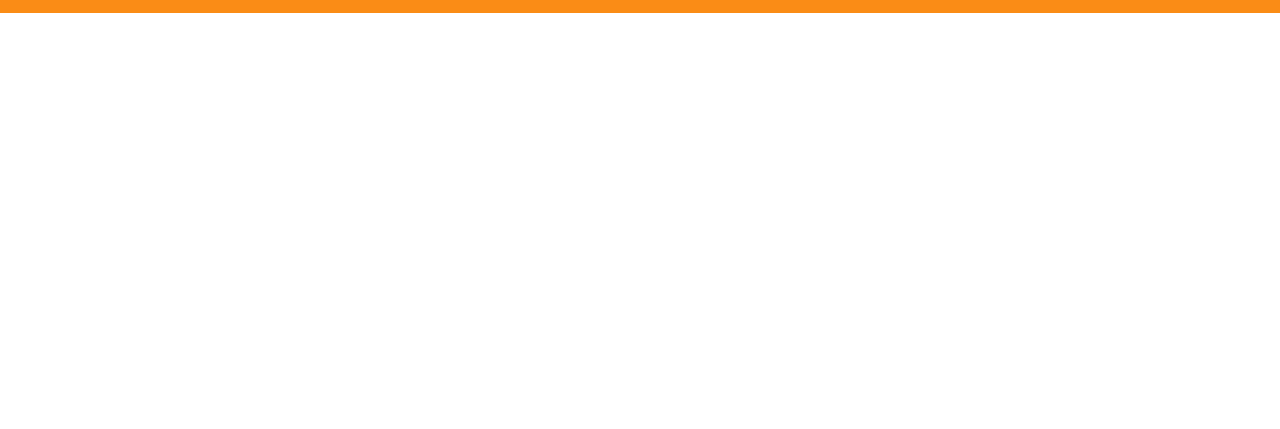
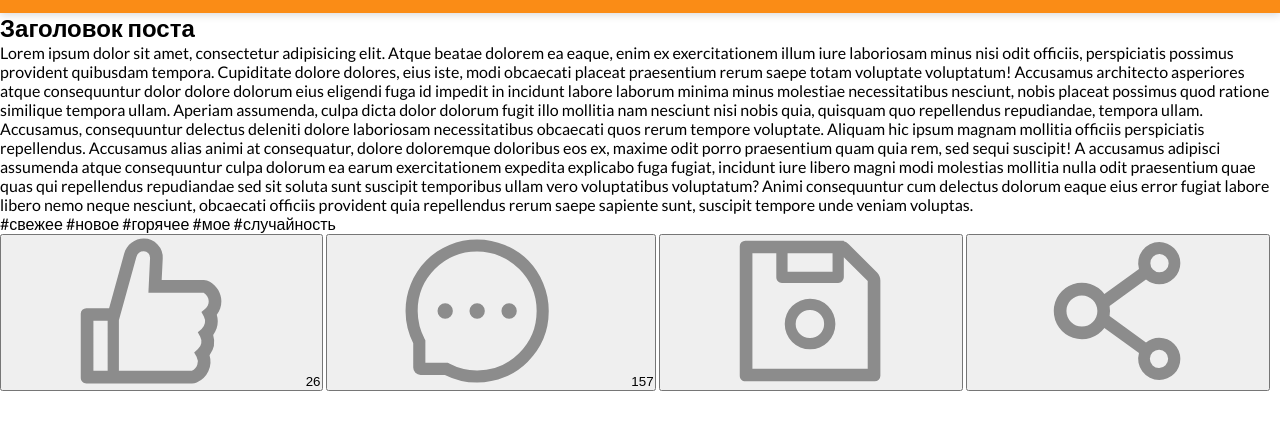
Before and after one commit to KindLook/Picadu, a plain HTML site: page index.html in a window 1280 px wide. Shown: the part 53-482 px from the top of the page. Drawn offline with Linux system fonts and the light colour scheme.

Commit message:
D1_add: добавлен пост с заголовком, текстом, иконками. Использовал СПРАЙТЫ SVG!!!

```diff
--- a/index.html
+++ b/index.html
@@ -3,7 +3,7 @@
 <head>
     <meta charset="UTF-8">
     <title>Picabu</title>
-<!--    подключил шрифты-->
+    <!--    подключил шрифты-->
     <link href="https://fonts.googleapis.com/css?family=Lato:100,300,400,700,900&display=swap" rel="stylesheet">
     <link rel="stylesheet" href="src/assets/style.css">
 </head>
@@ -30,7 +30,73 @@
     </div>
 </header>
 
+<div class="content">
+    <main class="posts">
+        <section class="post">
+            <h2 class="post__title">Заголовок поста</h2>
+            <p class="post__text">Lorem ipsum dolor sit amet, consectetur adipisicing elit. Atque beatae dolorem ea
+                eaque, enim ex exercitationem illum iure laboriosam minus nisi odit officiis, perspiciatis possimus
+                provident quibusdam tempora. Cupiditate dolore dolores, eius iste, modi obcaecati placeat praesentium
+                rerum saepe totam voluptate voluptatum! Accusamus architecto asperiores atque consequuntur dolor dolore
+                dolorum eius eligendi fuga id impedit in incidunt labore laborum minima minus molestiae necessitatibus
+                nesciunt, nobis placeat possimus quod ratione similique tempora ullam. Aperiam assumenda, culpa dicta
+                dolor dolorum fugit illo mollitia nam nesciunt nisi nobis quia, quisquam quo repellendus repudiandae,
+                tempora ullam. Accusamus, consequuntur delectus deleniti dolore laboriosam necessitatibus obcaecati quos
+                rerum tempore voluptate. Aliquam hic ipsum magnam mollitia officiis perspiciatis repellendus. Accusamus
+                alias animi at consequatur, dolore doloremque doloribus eos ex, maxime odit porro praesentium quam quia
+                rem, sed sequi suscipit! A accusamus adipisci assumenda atque consequuntur culpa dolorum ea earum
+                exercitationem expedita explicabo fuga fugiat, incidunt iure libero magni modi molestias mollitia nulla
+                odit praesentium quae quas qui repellendus repudiandae sed sit soluta sunt suscipit temporibus ullam
+                vero voluptatibus voluptatum? Animi consequuntur cum delectus dolorum eaque eius error fugiat labore
+                libero nemo neque nesciunt, obcaecati officiis provident quia repellendus rerum saepe sapiente sunt,
+                suscipit tempore unde veniam voluptas.
+            </p>
+            <div class="post__tags">
+                <span class="tags">#свежее</span>
+                <span class="tags">#новое</span>
+                <span class="tags">#горячее</span>
+                <span class="tags">#мое</span>
+                <span class="tags">#случайность</span>
+            </div>
+        </section>
+        <div class="post__footer">
+            <div class="post__buttons">
+                <button class="post__likes">
+                    <svg class="icon">
+                        <use xlink:href="img/icon/icons.svg#likes"></use>
+                    </svg>
+                    <span class="post__likes_counter">26</span>
+                </button>
 
+                <button class="post__comments">
+                    <svg class="icon">
+                        <use xlink:href="img/icon/icons.svg#comments"></use>
+                    </svg>
+                    <span class="post__comments_counter">157</span>
+                </button>
+
+                <button class="post__save">
+                    <svg class="icon">
+                        <use xlink:href="img/icon/icons.svg#save"></use>
+                    </svg>
+                </button>
+
+                <button class="post__share">
+                    <svg class="icon">
+                        <use xlink:href="img/icon/icons.svg#share"></use>
+                    </svg>
+                </button>
+            </div>
+            <div class="post-author"></div>
+
+        </div>
+    </main>
+    <!-- /.posts -->
+    <aside class="sidebar">
+
+    </aside>
+    <!-- /.sidebar -->
+</div>
 
 <script src="src/main.js"></script>
 </body>
--- a/src/assets/style.sass
+++ b/src/assets/style.sass
@@ -43,6 +43,7 @@ ul
   background-color: #FA8C16
   padding-top: 16px
   padding-bottom: 16px
+  box-shadow: 0 2px 8px rgba(0, 0, 0, 0.15)
 
   &__wrapper
     max-width: 1200px
```
Also changed, not shown: img/icon/icons.svg (added), src/assets/style.css, 1 other file.
